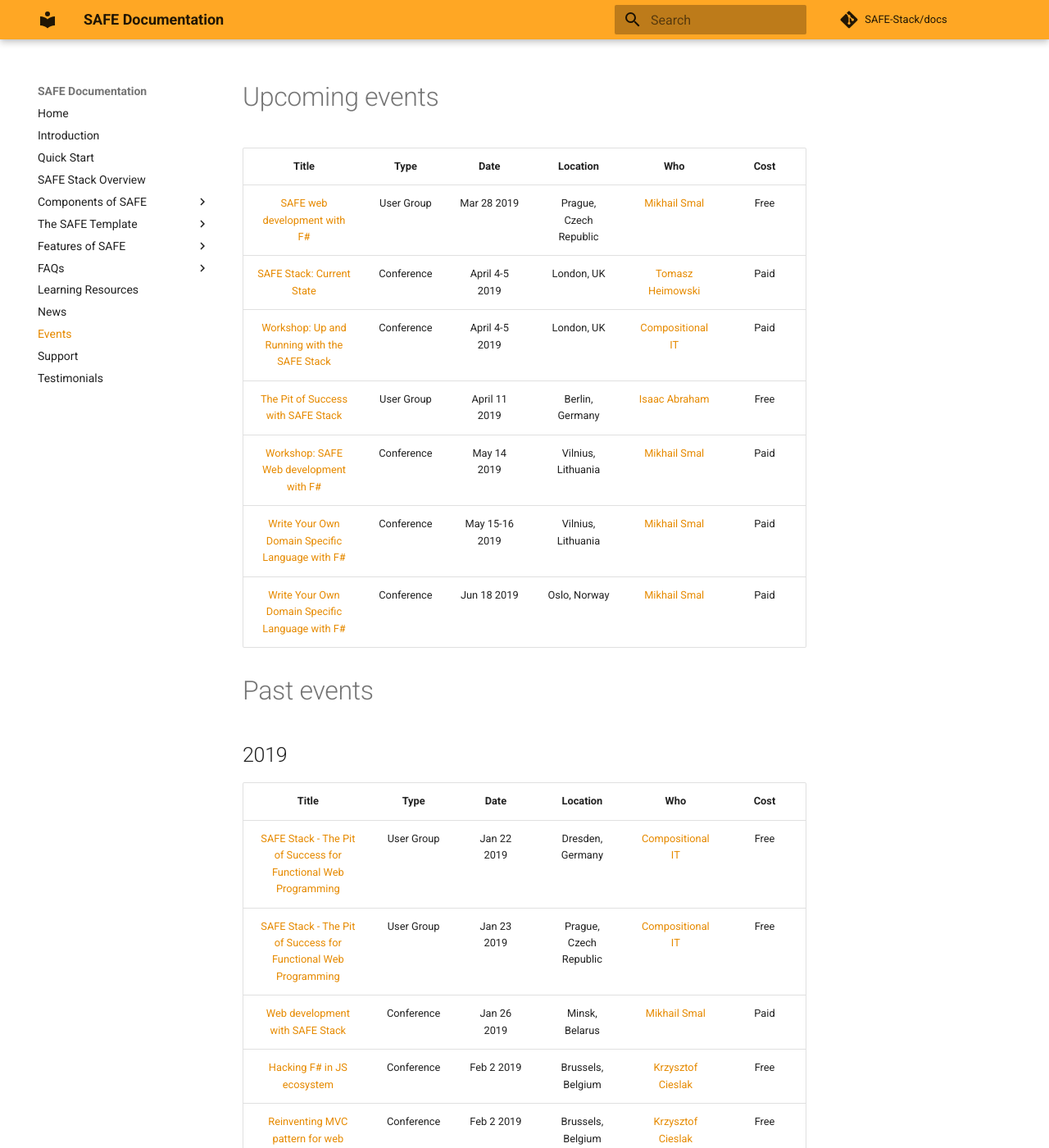
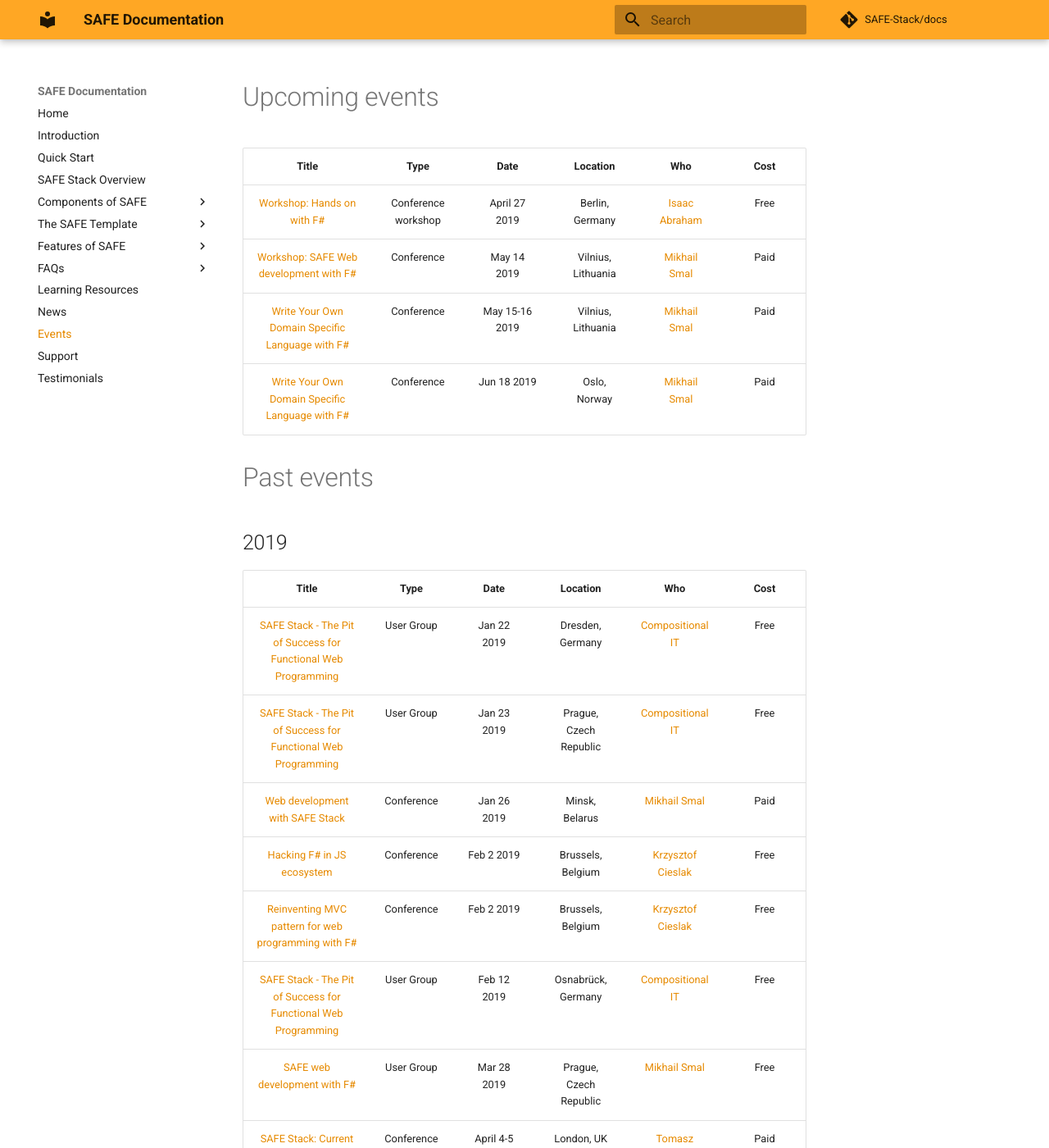
Before and after one commit to SAFE-Stack/docs, an MkDocs documentation site: the page built from docs/events.md, in a window 1280 px wide and 1400 px high. Shown: the whole window at 82% size. Built offline with MkDocs 1.6.1 and Material for MkDocs 9.7.7, drawn with Linux system fonts in a browser that asks for light colours; comment, search, counter and statistics services are not loaded; some of the changed text lies outside the part shown.

Commit message:
Update events.

```diff
--- a/docs/events.md
+++ b/docs/events.md
@@ -2,10 +2,7 @@
 
 | Title | Type | Date | Location | Who | Cost |
 |:-:|:-:|:-:|:-:|:-:|:-:|
-| [SAFE web development with F#](https://www.facebook.com/VeeamGeekHub/photos/a.2473007759384902/2472996959385982/?type=1&theater) | User Group | Mar 28 2019 | Prague, Czech Republic | [Mikhail Smal](https://twitter.com/mvsmal) | Free
-| [SAFE Stack: Current State](https://skillsmatter.com/conferences/10869-f-sharp-exchange-2019/) | Conference | April 4-5 2019 | London, UK | [Tomasz Heimowski](https://theimowski.com) | Paid
-| [Workshop: Up and Running with the SAFE Stack](https://skillsmatter.com/conferences/10869-f-sharp-exchange-2019/) | Conference | April 4-5 2019 | London, UK | [Compositional IT](https://compositional-it.com) | Paid
-| [The Pit of Success with SAFE Stack](https://dnug.berlin/dnugbb/?event=safe-stack-the-pit-of-success-for-functional-web-programming) | User Group | April 11 2019 | Berlin, Germany | [Isaac Abraham](https://twitter.com/isaac_abraham) | Free
+| [Workshop: Hands on with F#](https://spartakiade.org/) | Conference workshop | April 27 2019 | Berlin, Germany | [Isaac Abraham](https://twitter.com/isaac_abraham) | Free
 | [Workshop: SAFE Web development with F#](https://devdays.lt/safe-web/) | Conference | May 14 2019 | Vilnius, Lithuania | [Mikhail Smal](https://twitter.com/mvsmal) | Paid
 | [Write Your Own Domain Specific Language with F#](https://devdays.lt/mikhail-smal/) | Conference | May 15-16 2019 | Vilnius, Lithuania | [Mikhail Smal](https://twitter.com/mvsmal) | Paid
 | [Write Your Own Domain Specific Language with F#](https://ndcoslo.com/talk/write-your-own-domain-specific-language-with-f/) | Conference | Jun 18 2019 | Oslo, Norway | [Mikhail Smal](https://twitter.com/mvsmal) | Paid
@@ -22,6 +19,10 @@
 | [Hacking F# in JS ecosystem](https://fosdem.org/2019/schedule/event/dotnet_fsharp_js_ecosystem/) | Conference | Feb 2 2019 | Brussels, Belgium | [Krzysztof Cieslak](https://twitter.com/k_cieslak) | Free
 | [Reinventing MVC pattern for web programming with F#](https://fosdem.org/2019/schedule/event/dotnet_fsharp_reinventing_mvc/) | Conference | Feb 2 2019 | Brussels, Belgium | [Krzysztof Cieslak](https://twitter.com/k_cieslak) | Free
 | [SAFE Stack - The Pit of Success for Functional Web Programming](https://www.meetup.com/FSharpOsnabruck/events/257131027/) | User Group | Feb 12 2019 | Osnabrück, Germany | [Compositional IT](https://compositional-it.com) | Free
+| [SAFE web development with F#](https://www.facebook.com/VeeamGeekHub/photos/a.2473007759384902/2472996959385982/?type=1&theater) | User Group | Mar 28 2019 | Prague, Czech Republic | [Mikhail Smal](https://twitter.com/mvsmal) | Free
+| [SAFE Stack: Current State](https://skillsmatter.com/conferences/10869-f-sharp-exchange-2019/) | Conference | April 4-5 2019 | London, UK | [Tomasz Heimowski](https://theimowski.com) | Paid
+| [Workshop: Up and Running with the SAFE Stack](https://skillsmatter.com/conferences/10869-f-sharp-exchange-2019/) | Conference | April 4-5 2019 | London, UK | [Compositional IT](https://compositional-it.com) | Paid
+| [The Pit of Success with SAFE Stack](https://dnug.berlin/dnugbb/?event=safe-stack-the-pit-of-success-for-functional-web-programming) | User Group | April 11 2019 | Berlin, Germany | [Isaac Abraham](https://twitter.com/isaac_abraham) | Free
 
 ## 2018
 
```
